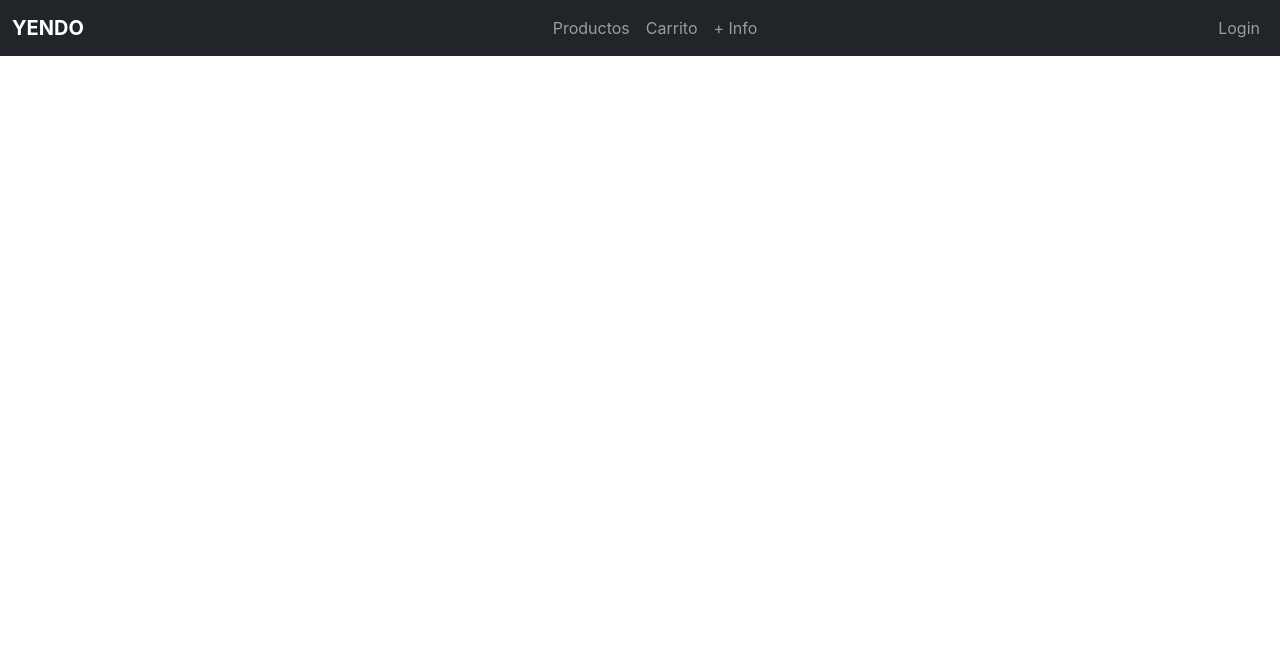
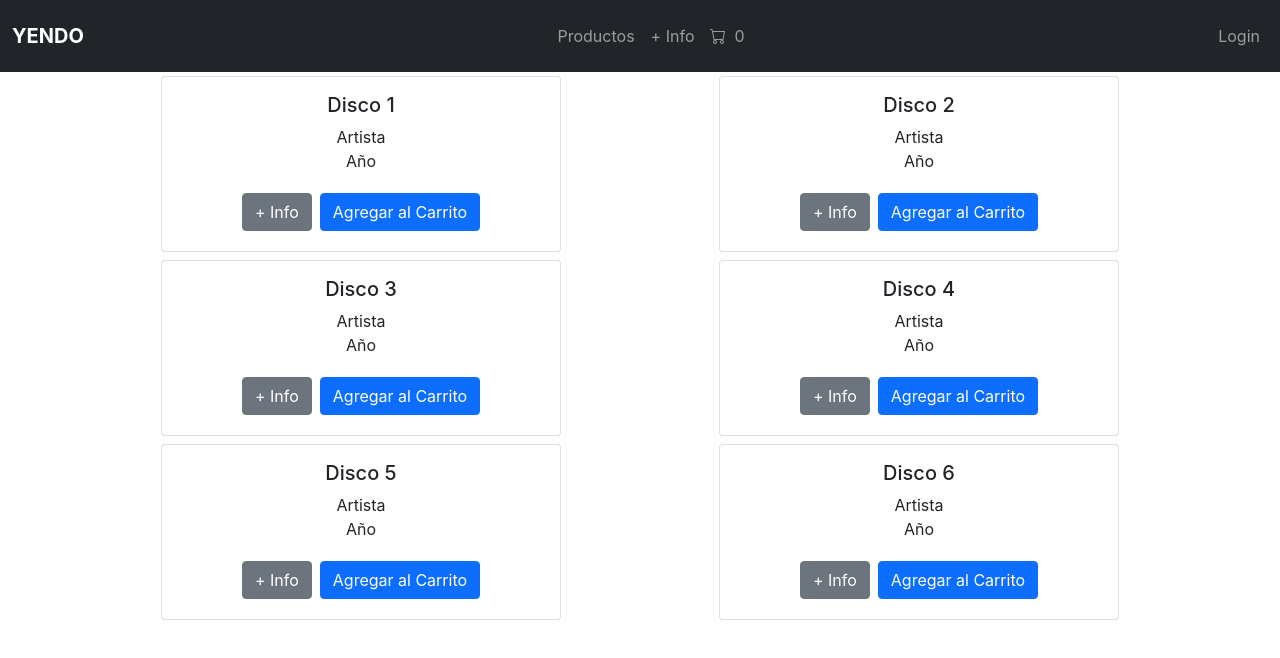
Before and after one commit to LeanDoliri/REACT-JS_LeandroDoliri, a React (Create React App) app: page / in a window 1280 px wide. Shown: the top 658 px of the page. Built offline with nearby package versions, Linux system fonts and the light colour scheme.

Commit message:
entrega desafio 2

```diff
--- a/src/App.js
+++ b/src/App.js
@@ -1,11 +1,27 @@
 import React from 'react';
 import './App.css';
+import Container from 'react-bootstrap/Container';
+import Row from 'react-bootstrap/Row';
+import Col from 'react-bootstrap/Col';
 import NavbarYendo from './components/Navbar';
+import ItemListContainer from './components/ItemListContainer';
 
 const App = () => {
   return (
     <div className="App">
-        <NavbarYendo />
+        <NavbarYendo/>
+        <Container>
+          <Row>
+            <Col className='d-flex flex-wrap justify-content-around'>
+              <ItemListContainer titulo = 'Disco 1'/>
+              <ItemListContainer titulo = 'Disco 2'/>
+              <ItemListContainer titulo = 'Disco 3'/>
+              <ItemListContainer titulo = 'Disco 4'/>
+              <ItemListContainer titulo = 'Disco 5'/>
+              <ItemListContainer titulo = 'Disco 6'/>
+            </Col>
+          </Row>
+        </Container>
     </div>
   );
 }
--- /dev/null
+++ b/src/components/CartWidget.jsx
@@ -0,0 +1,15 @@
+import React from 'react';
+import Nav from 'react-bootstrap/Nav';
+
+const CarWidget = () => {
+    return(
+        <Nav.Link className='d-inline-flex justify-content-center align-items-center' href="">
+            <svg xmlns="http://www.w3.org/2000/svg" width="16" height="16" fill="currentColor" class="bi bi-cart" viewBox="0 0 16 16">
+                <path d="M0 1.5A.5.5 0 0 1 .5 1H2a.5.5 0 0 1 .485.379L2.89 3H14.5a.5.5 0 0 1 .491.592l-1.5 8A.5.5 0 0 1 13 12H4a.5.5 0 0 1-.491-.408L2.01 3.607 1.61 2H.5a.5.5 0 0 1-.5-.5zM3.102 4l1.313 7h8.17l1.313-7H3.102zM5 12a2 2 0 1 0 0 4 2 2 0 0 0 0-4zm7 0a2 2 0 1 0 0 4 2 2 0 0 0 0-4zm-7 1a1 1 0 1 1 0 2 1 1 0 0 1 0-2zm7 0a1 1 0 1 1 0 2 1 1 0 0 1 0-2z"/>
+            </svg>
+            <p className='m-1 p-1'>0</p>
+        </Nav.Link>
+    );
+}
+
+export default CarWidget;
--- /dev/null
+++ b/src/components/ItemListContainer.jsx
@@ -0,0 +1,25 @@
+import React from 'react';
+import Card from 'react-bootstrap/Card'
+import Button from 'react-bootstrap/Button';
+import Container from 'react-bootstrap/esm/Container';
+
+const ItemListContainer = ({titulo}) => {
+    return(
+        <Card className='m-1' style={{ width: '25rem' }}>
+        {/* <Card.Img variant="top" src=""/> */}
+        <Card.Body>
+            <Card.Title>{titulo}</Card.Title>
+            <Card.Text>
+                <p className='m-0'>Artista</p>
+                <p className='m-0'>Año</p>
+            </Card.Text>
+            <Container className='d-flex justify-content-center'>
+                <Button className='d-inline-flex m-1' variant="secondary">+ Info</Button>
+                <Button className='d-inline-flex m-1' variant="primary">Agregar al Carrito</Button>
+            </Container>
+        </Card.Body>
+        </Card>
+    );
+}
+
+export default ItemListContainer;
--- a/src/components/Navbar.jsx
+++ b/src/components/Navbar.jsx
@@ -1,19 +1,22 @@
+import React from 'react';
+import Container from 'react-bootstrap/Container';
+import Row from 'react-bootstrap/Row';
+import Col from 'react-bootstrap/Col';
 import Navbar from 'react-bootstrap/Navbar';
 import Nav from 'react-bootstrap/Nav';
-import Container from 'react-bootstrap/Container';
-import Row from 'react-bootstrap/Row';
+import CarWidget from './CartWidget';
 
 const NavbarYendo = () => {
     return (
         <div className="App">
             <Container fluid>
                 <Row>
-                <Navbar className='d-flex flex-row justify-content-between' bg="dark" variant="dark" sticky="top" >
+                    <Navbar className='d-flex flex-row justify-content-between align-items-center' bg="dark" variant="dark" sticky="top" >
                         <Navbar.Brand className='d-inline-flex' href="#home"><strong>YENDO</strong></Navbar.Brand>
-                    <Nav className="d-inline-flex flex-row">
+                        <Nav className="d-inline-flex flex-row justify-content-between align-items-center">
                             <Nav.Link href="">Productos</Nav.Link>
-                        <Nav.Link href="">Carrito</Nav.Link>
                             <Nav.Link href="">+ Info</Nav.Link>
+                            <CarWidget/>
                         </Nav>
                         <Nav className="d-inline-flex">
                             <Nav.Link href="">Login</Nav.Link>
```
Lines whose indentation alone changed are shown as unchanged.
